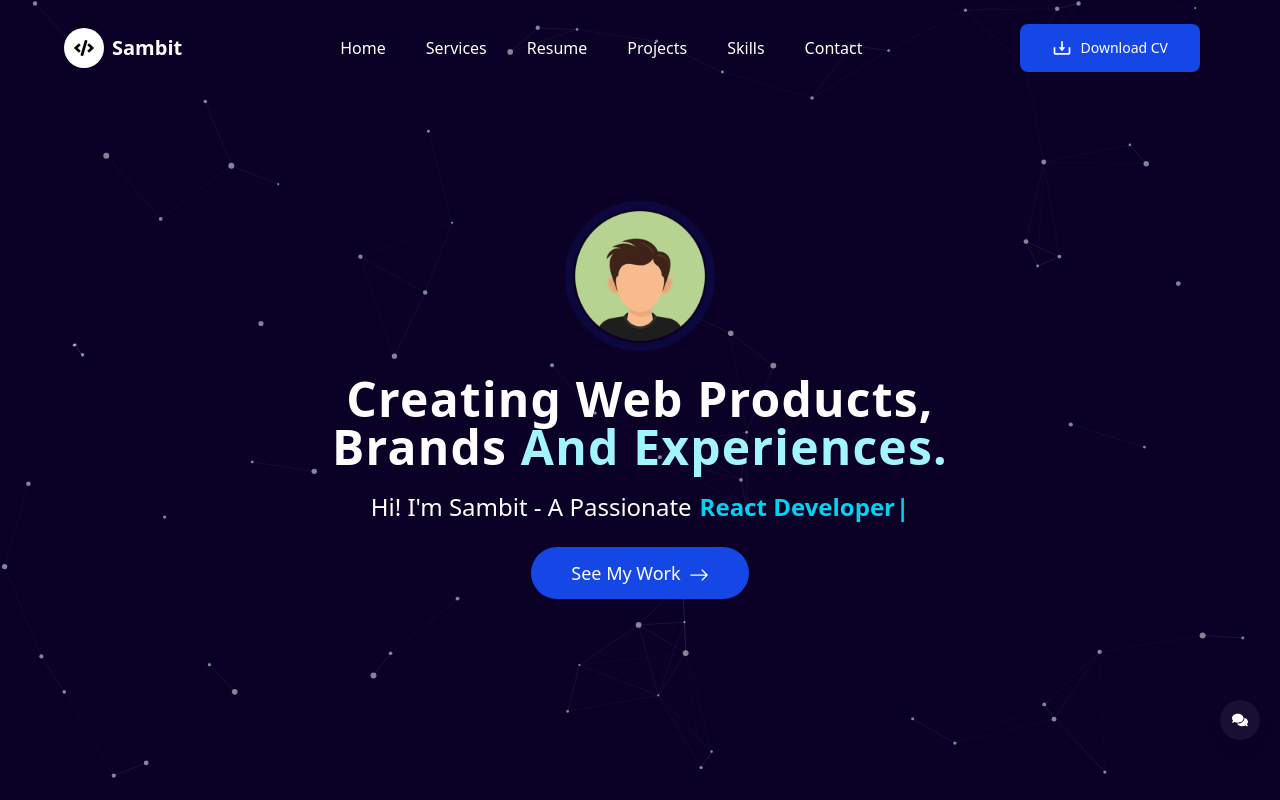
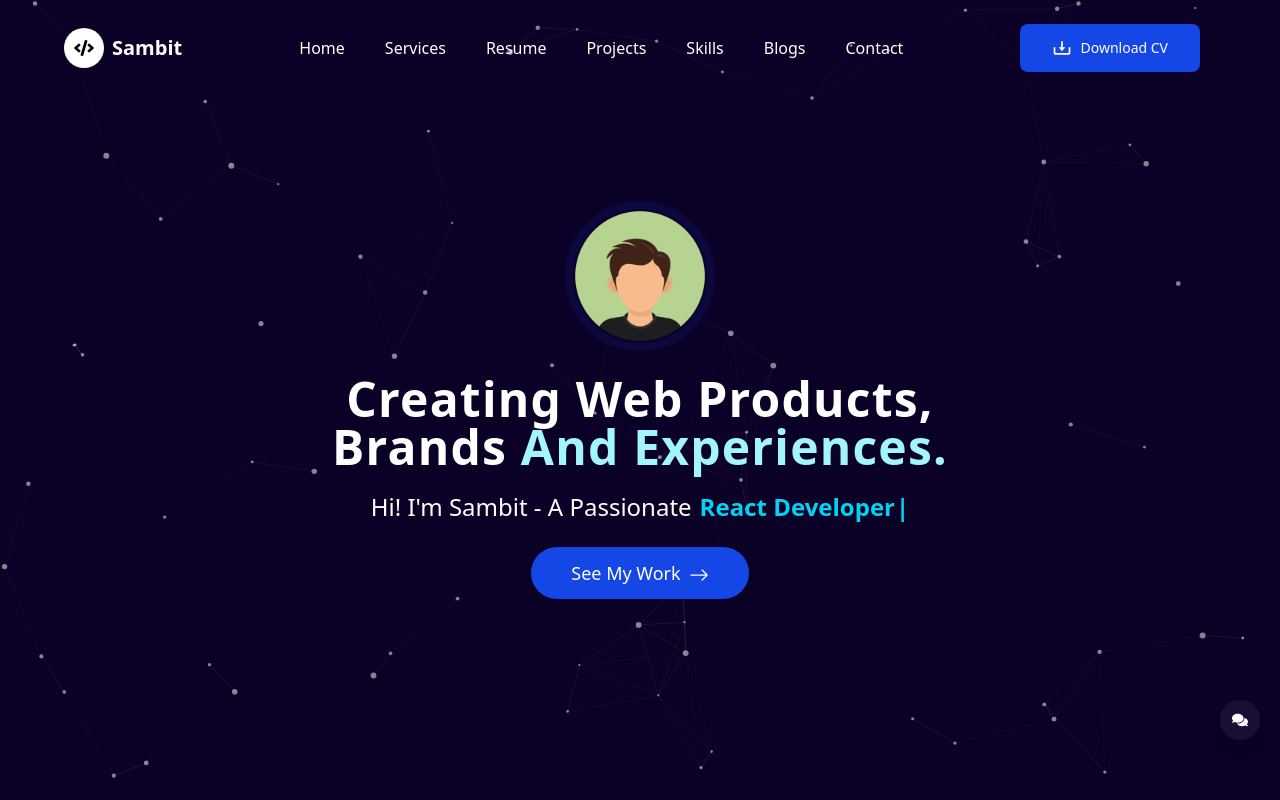
Before and after one commit to sambitmohanty04/next-portfolio-app, a Next.js app: page / in a window 1280 px wide. Shown: the top 800 px of the page. Built offline with nearby package versions, Linux system fonts and the light colour scheme; no server answers.

Commit message:
resume update

```diff
--- a/components/Navbar/NavSec.tsx
+++ b/components/Navbar/NavSec.tsx
@@ -47,7 +47,7 @@ const NavSec = ({openNav} : Props) => {
             </div>
             {/*---- Cv Button ----*/}
             <div className='flex items-center space-x-4'>
-                <a href='Sambit_Mohanty_Resume.pdf' download>
+                <a href='SambitMohanty_Resume.pdf' download>
                     <button className='px-8 py-3.5 text-sm cursor-pointer rounded-lg bg-blue-700 hover:bg-blue-900
                     transition-all duration-300 text-white flex items-center space-x-2'>
                         <BiDownload className='w-5 h-5' />
--- a/constant/constant.tsx
+++ b/constant/constant.tsx
@@ -28,6 +28,11 @@ export const NavLinks = [
     },
     {
         id : 6,
+        url : '#blogs',
+        label : 'Blogs'
+    },
+    {
+        id : 6,
         url : '#contact',
         label : 'Contact'
     }
--- a/package.json
+++ b/package.json
@@ -9,10 +9,12 @@
     "lint": "eslint"
   },
   "dependencies": {
+    "@apollo/client": "^4.2.7",
     "@tsparticles/engine": "^3.9.1",
     "@tsparticles/react": "^3.0.0",
     "@tsparticles/slim": "^3.9.1",
     "aos": "^3.0.0-beta.6",
+    "graphql": "^16.14.2",
     "mongoose": "^9.3.3",
     "next": "16.1.6",
     "nodemailer": "^8.0.4",
--- a/tsconfig.json
+++ b/tsconfig.json
@@ -28,7 +28,8 @@
     "**/*.tsx",
     ".next/types/**/*.ts",
     ".next/dev/types/**/*.ts",
-    "**/*.mts"
-, "app/api/contact/route.js"  ],
+    "**/*.mts",
+  //"app/api/contact/route.js"
+  ],
   "exclude": ["node_modules"]
 }
```
Also changed, not shown: graphql/client.tsx (added), graphql/queries/blogQueries.tsx (added), hooks/useBlogs.tsx (added), 2 other files (tests, documents, lock files or other folders).
